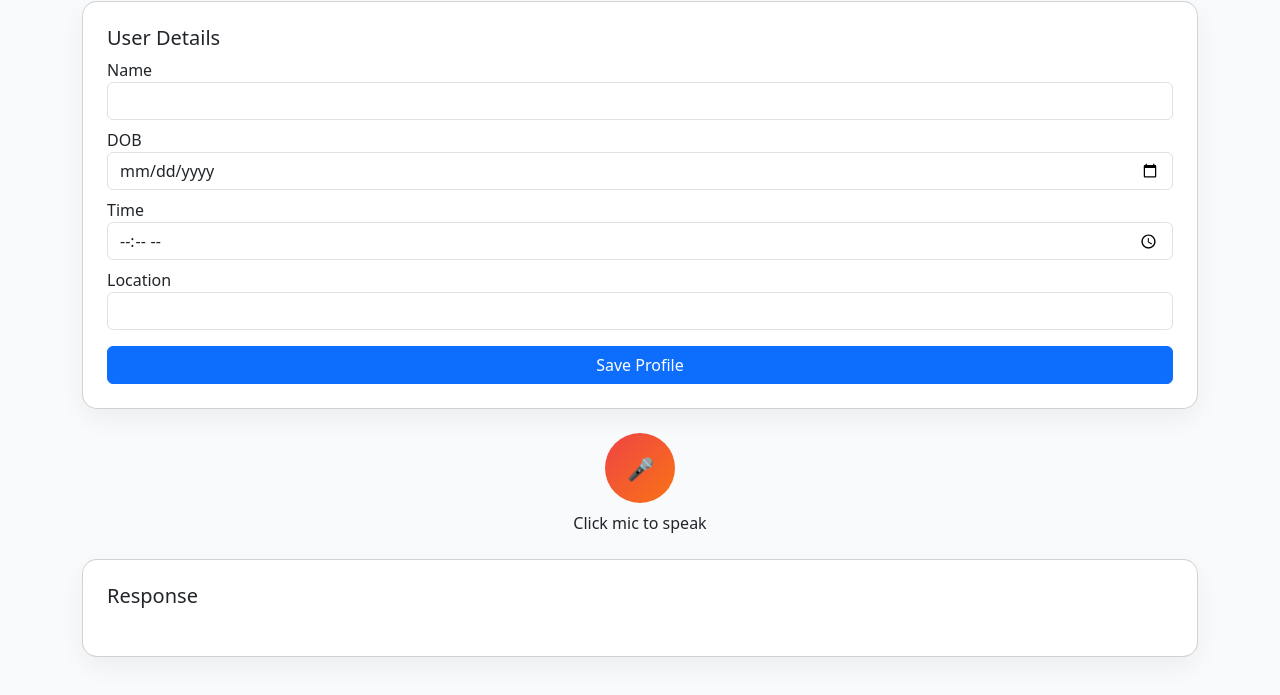
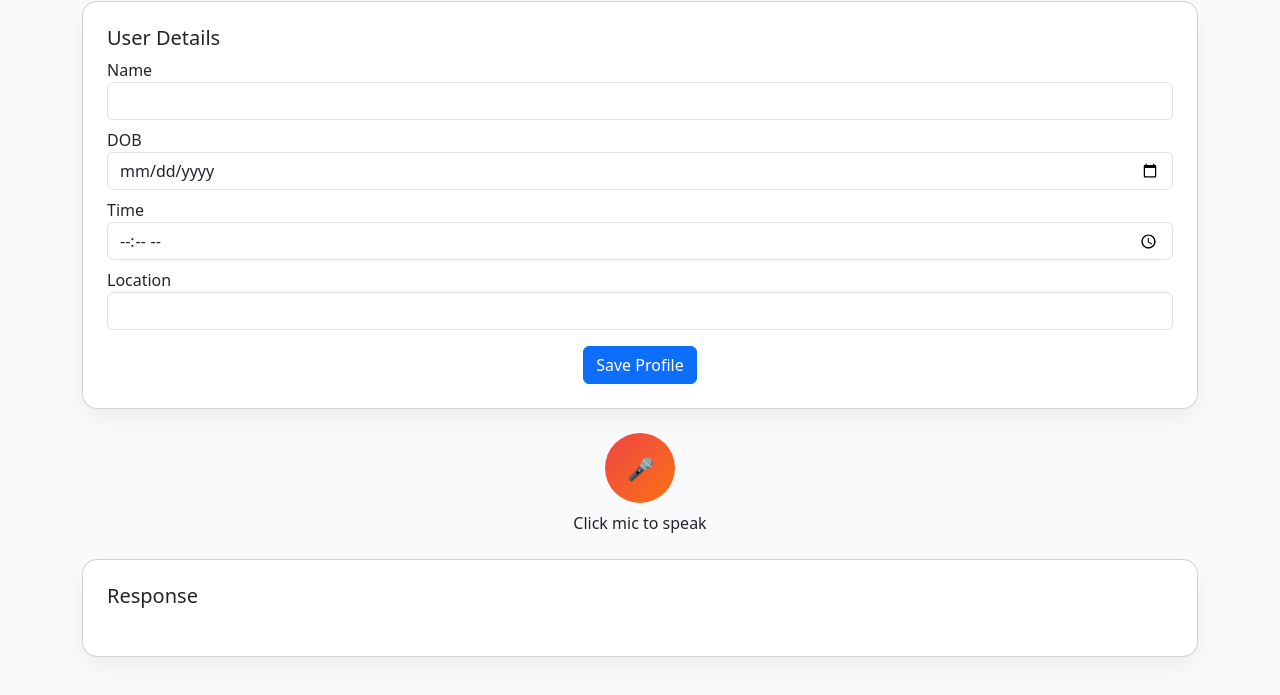
Before and after one commit to Kodekrew20222/Astrology, a plain HTML site: page index.html in a window 1280 px wide. Shown: the part 109-804 px from the top of the page. Drawn offline with nearby package versions, Linux system fonts and the light colour scheme.

Commit message:
print prompt added

```diff
--- a/index.html
+++ b/index.html
@@ -40,7 +40,9 @@
     <label>Location</label>
     <input id="location" class="form-control mb-3">
 
-    <button class="btn btn-primary" onclick="saveProfile()">Save Profile</button>
+    <div class="text-center">
+      <button class="btn btn-primary" onclick="saveProfile()">Save Profile</button>
+    </div>
   </div>
 
   <div class="text-center">
--- a/script.js
+++ b/script.js
@@ -77,6 +77,8 @@ Question: ${question}
 Give astrology answer in a professional tone like an experienced male astrologer.
 `;
 
+console.log("🧠 FINAL PROMPT:\n", prompt);
+
     console.log("📡 Sending to API...");
 
     const res = await fetch("./.netlify/functions/gemini", {
```
